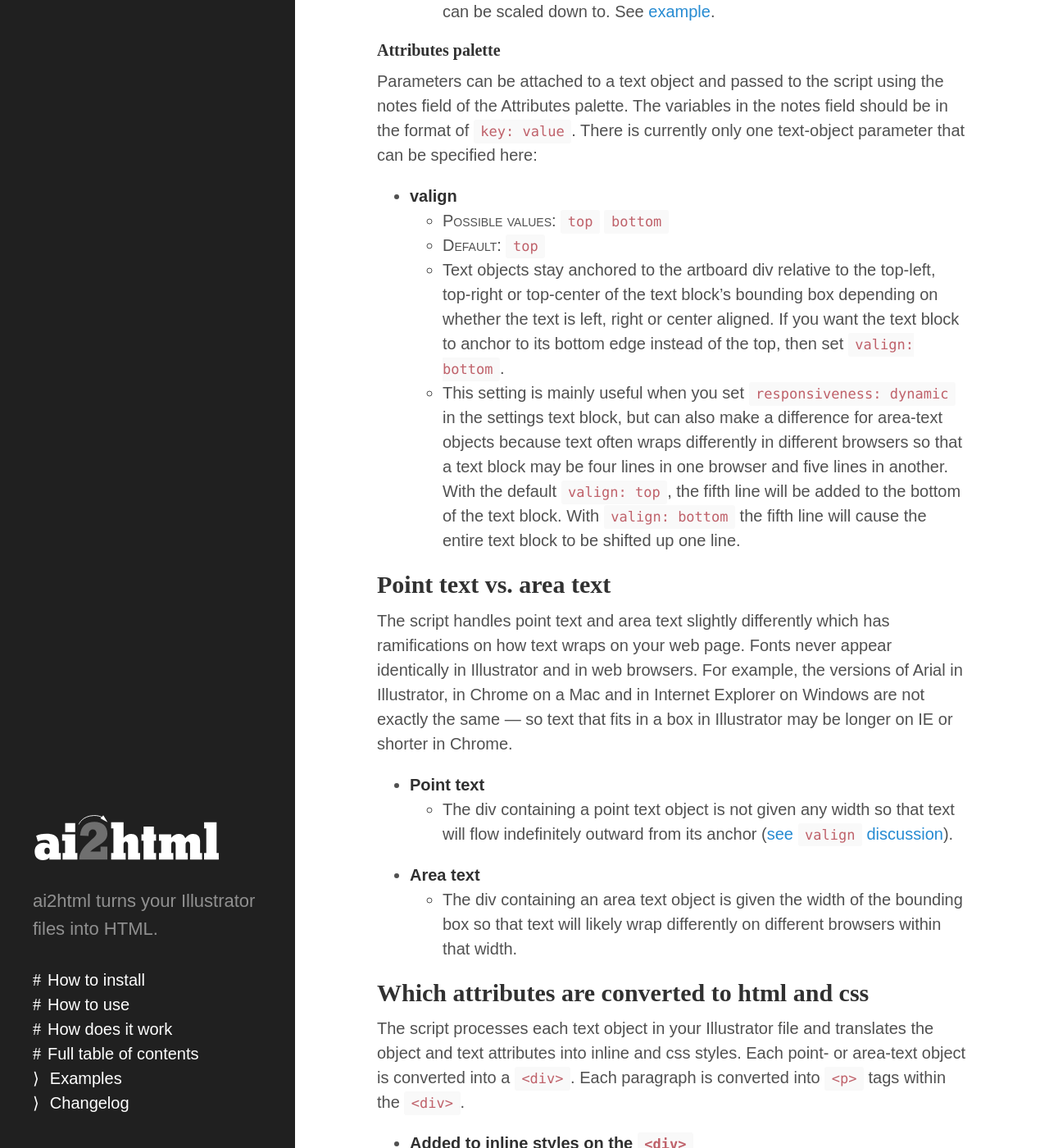
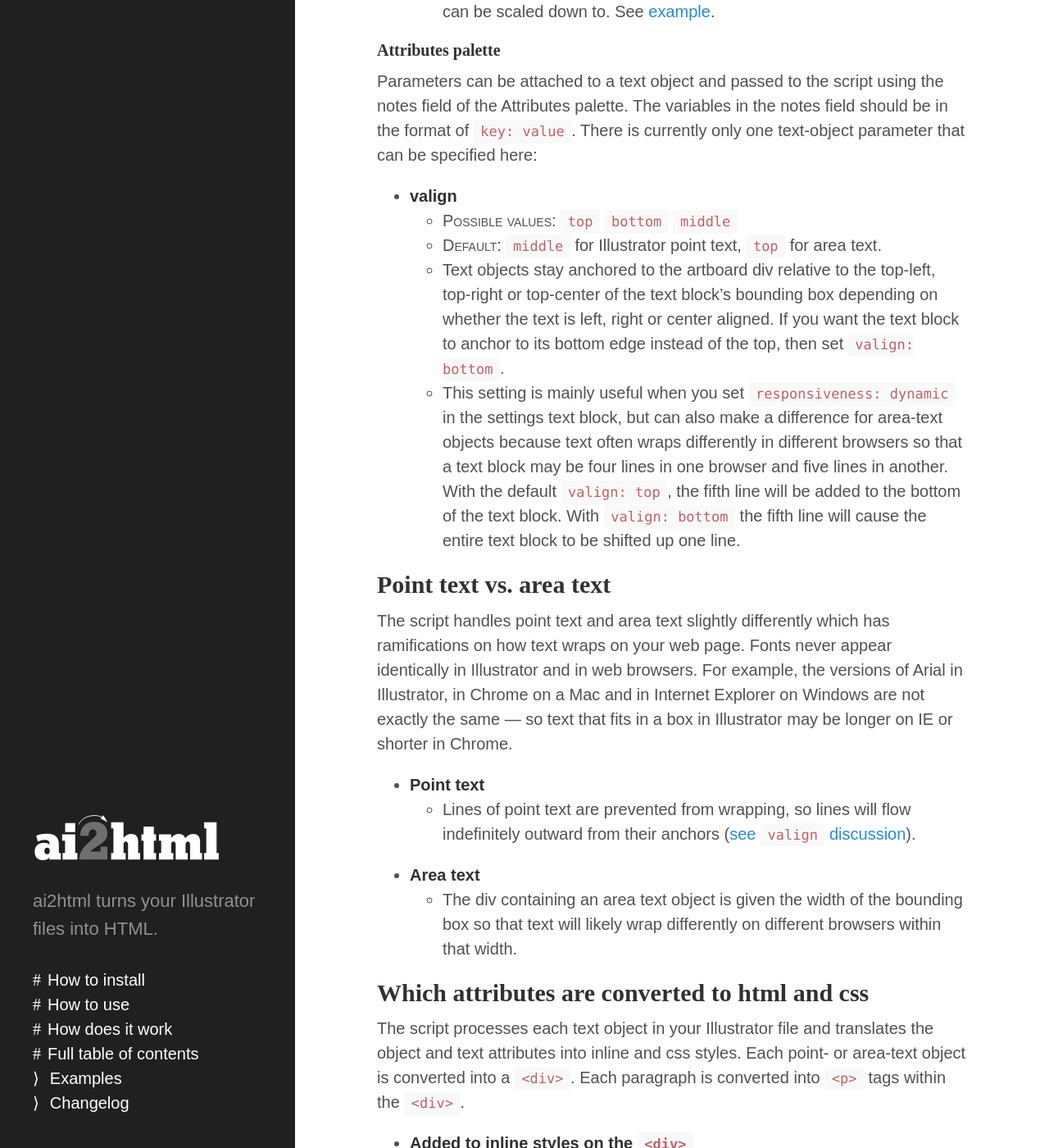
Before and after one commit to newsdev/ai2html, a Jekyll site: the page built from index.md, in a window 1280 px wide and 1400 px high, scrolled down 8958 px. Shown: the whole window at 82% size. Built offline with Jekyll 4.4.1, drawn with Linux system fonts in a browser that asks for light colours.

Commit message:
Content updates

```diff
--- a/index.md
+++ b/index.md
@@ -213,8 +213,8 @@ Note that you can pass mustache or erb/ejs notation untouched to your html parti
 Parameters can be attached to a text object and passed to the script using the notes field of the Attributes palette. The variables in the notes field should be in the format of `key: value`. There is currently only one text-object parameter that can be specified here:
 
 - **valign**
-  - <span style="font-variant: small-caps">Possible values</span>: `top` `bottom`
-  - <span style="font-variant: small-caps">Default</span>: `top`
+  - <span style="font-variant: small-caps">Possible values</span>: `top` `bottom` `middle`
+  - <span style="font-variant: small-caps">Default</span>: `middle` for Illustrator point text, `top` for area text.
   - Text objects stay anchored to the artboard div relative to the top-left, top-right or top-center of the text block’s bounding box depending on whether the text is left, right or center aligned. If you want the text block to anchor to its bottom edge instead of the top, then set `valign: bottom`.
   - This setting is mainly useful when you set `responsiveness: dynamic` in the settings text block, but can also make a difference for area-text objects because text often wraps differently in different browsers so that a text block may be four lines in one browser and five lines in another. With the default `valign: top`, the fifth line will be added to the bottom of the text block. With `valign: bottom` the fifth line will cause the entire text block to be shifted up one line.
 
@@ -223,7 +223,7 @@ Parameters can be attached to a text object and passed to the script using the n
 The script handles point text and area text slightly differently which has ramifications on how text wraps on your web page. Fonts never appear identically in Illustrator and in web browsers. For example, the versions of Arial in Illustrator, in Chrome on a Mac and in Internet Explorer on Windows are not exactly the same — so text that fits in a box in Illustrator may be longer on IE or shorter in Chrome.
 
 - **Point text**
-  - The div containing a point text object is not given any width so that text will flow indefinitely outward from its anchor ([see `valign` discussion](#attributes-palette)).
+  - Lines of point text are prevented from wrapping, so lines will flow indefinitely outward from their anchors ([see `valign` discussion](#attributes-palette)).
 
 - **Area text**
   - The div containing an area text object is given the width of the bounding box so that text will likely wrap differently on different browsers within that width.
```
Also changed, not shown: 1 other file.
